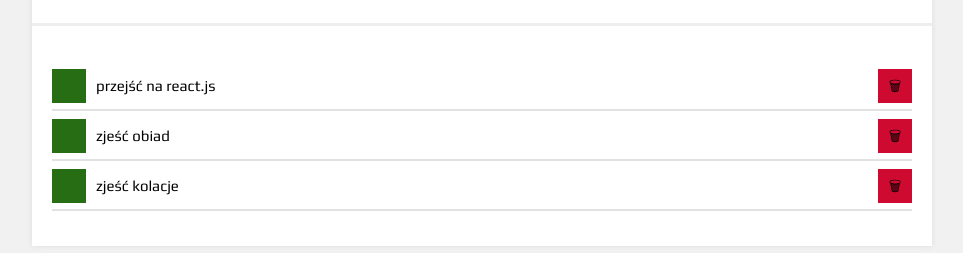
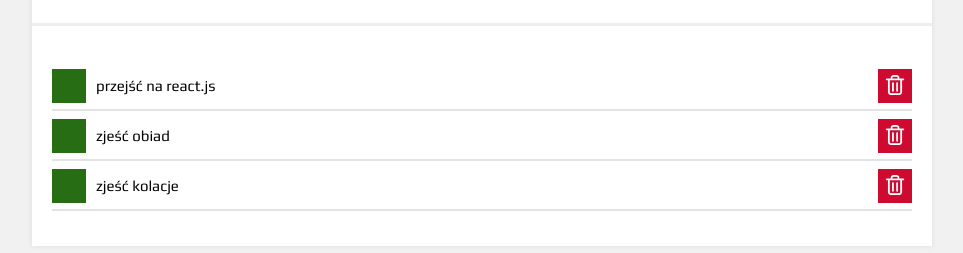
Before and after one commit to grzedomin/todo-list-react, a React (Create React App) app: page / in a window 1280 px wide. Shown: the part 382-635 px from the top of the page, without its empty margins (158-1121 px from the left). Built offline with nearby package versions, Linux system fonts and the light colour scheme.

Commit message:
changed trash icon in removeButton

```diff
--- a/src/Tasks/index.js
+++ b/src/Tasks/index.js
@@ -7,7 +7,7 @@ const Tasks = ({tasks, hideDone}) => (
             <li key={task.id} className={`main__listItem${task.done && hideDone ? " main__listItem--hidden" : ""}`}>
                 <button className="main__taskDoneButton">{task.done ? "✓" : ""}</button>
                    <span className={`main__taskListContent${task.done ? " main__listItem--done" : ""}`}>{task.content}</span>
-                <button className="main__taskRemoveButton">🗑</button>
+                <button className="main__taskRemoveButton"></button>
             </li>
         ))}
     </ul>
--- a/src/Tasks/style.css
+++ b/src/Tasks/style.css
@@ -39,7 +39,11 @@ font-size: 14px;
 min-height: 34px;
 min-width: 34px;
 border: none;
+background: url(/public/trash.png);
 background-color: rgb(206, 10, 49);
+background-position: center;
+background-repeat: no-repeat;
+background-size: 60%;
 transition: 0.5s;
 }
 
```
Also changed, not shown: public/trash.png (added).
